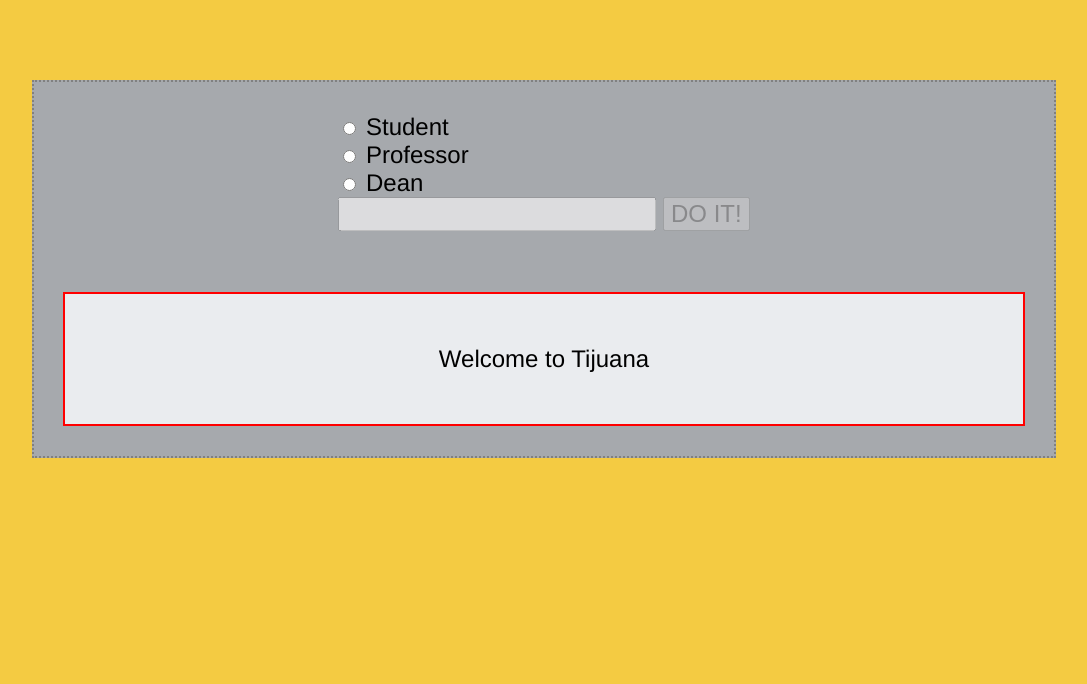
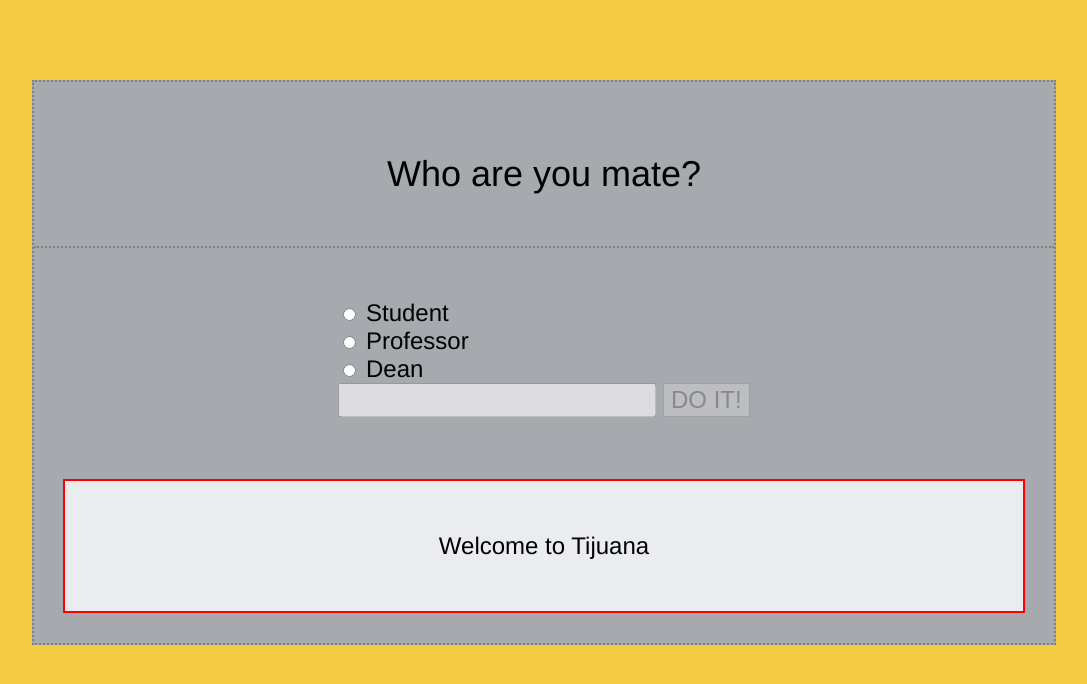
Before and after one commit to CamiloGarciaLaRotta/Pika-Course, a plain HTML site: page solution/index.html in a window 1280 px wide. Shown: the whole page, without its empty margins (96-1183 px from the left). Drawn offline with Linux system fonts and the light colour scheme.

Commit message:
Added professor prettyfy

```diff
--- a/solution/css/style.css
+++ b/solution/css/style.css
@@ -1,15 +1,23 @@
 html {
-    height: 100%;
-    width: 100%;
+/*    height: 100%;
+    width: 100%;*/
 }
 
 body {
   margin: 0;
   padding: 0;
-  min-height: 100%;
+  /*min-height: 100%;*/
   background: #f4cb42;
   font-size: 1.5em;
   font-family: "Helvetica Neue", Helvetica, Arial, sans-serif;
+}
+
+header {
+    padding: 5%;
+    font-weight: 400;
+    font-size: 1.5em;
+    margin: 2% auto;
+    border-bottom: 2px dotted grey;
 }
 
 input, button {
@@ -26,6 +34,7 @@ input, button {
         text-align: center;
         background: #a6a9ad;
         border: 2px dotted grey;
+        overflow: auto;
 }
 
 .rows {
@@ -35,6 +44,7 @@ input, button {
     text-align: left;
     border: 2px solid red;
     background: #eaecef;
+    overflow: auto;
 }
 
 .choices {
--- a/solution/index.html
+++ b/solution/index.html
@@ -10,6 +10,7 @@
     </head>
     <body onload="load()">
     <div class="mainContainer">
+    <header>Who are you mate?</header>
     <div class="choices">
         <form action="">
             <input type="radio" name="profession"  onclick="handleClick(this);" id="student" value="student"> Student<br>
--- a/solution/src/scripts/main.js
+++ b/solution/src/scripts/main.js
@@ -37,7 +37,7 @@ function doIt(){
     if  (document.getElementById("student").checked){
          out = studentToString(id);
     } else if (document.getElementById("professor").checked){
-        out = JSON.stringify(c["classes"][id]);
+        out = ProfToStringClass(id);
     } else {
         out = "DEAN SUCKS COCK"
     }
@@ -53,6 +53,17 @@ function studentToString(id){
 		s[id][1][key]["end"] + "<br>"
 	}
 	return out+"</pre>";
+}
+
+// prettyfies professor object
+function ProfToStringClass(id){
+    var out = "<pre>" + c.classes[id]["name"] + "<br>"
+    for (var key in c.classes[id]["times"]){
+        out += "Day: "+ c.classes[id]["times"][key]["day"]+ "  &#9;Time: " +
+        c.classes[id]["times"][key]["start"] + "-" +
+        c.classes[id]["times"][key]["end"] + "<br>"
+    }
+    return out+"</pre>";
 }
 
 ///////////////// ALGORITHM FUNCTIONS /////////////////
```
